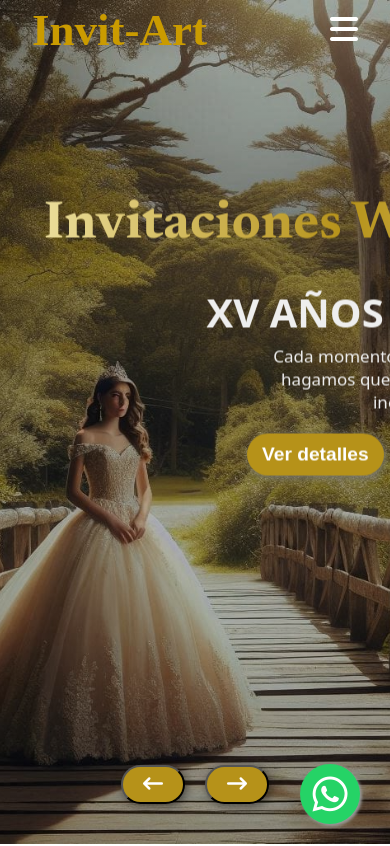
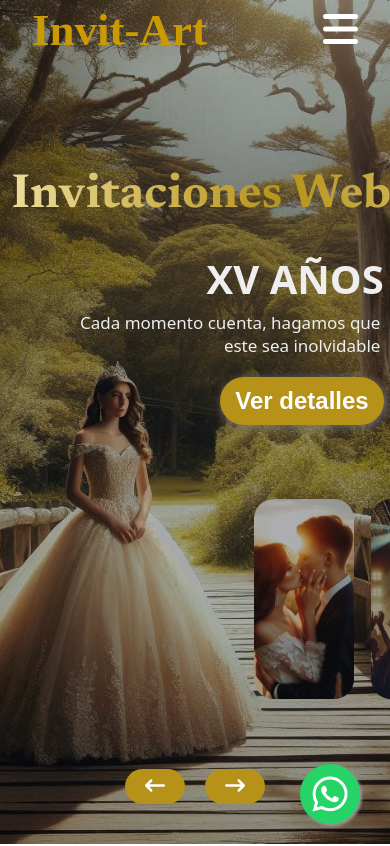
Before and after one commit to Invit-Art/site, a plain HTML site: page index.html in a window 390 px wide. Shown: the top 846 px of the page. Drawn offline with Linux system fonts and the light colour scheme; a web font is replaced by a local one.

Commit message:
Update Invit-Art.css

```diff
--- a/Invit-Art.css
+++ b/Invit-Art.css
@@ -92,7 +92,7 @@ header .navbar .links{
 
 header .navbar .toggle_btn{
     color: #fff;
-    font-size: 2rem;
+    font-size: 2.5rem;
     cursor: pointer;
     display: none;
 }
@@ -139,7 +139,7 @@ header .dropdown_menu{
 }
 
 header .dropdown_menu.open{
-    height: 220px;
+    height: 250px;
 }
 
 header .dropdown_menu li{
@@ -323,7 +323,7 @@ header .dropdown_menu .action_btn{
     transition: 0.3s;
     font-size: 20px;
     padding: 6px 20px;
-    box-shadow: 2px 2px 10px rgba(0, 0, 0, 0.5);
+    border: none;
     color: white;
     background-color: rgb(182, 146, 25);
     cursor: pointer;
@@ -364,7 +364,7 @@ header .dropdown_menu .action_btn{
 }
 
 #somos-in .img-container {
-    background-image: url("assets/pareja.jpg");
+    background-image: url("media/pareja.jpg");
     background-size: cover;
     background-position: center center;
     width: 400px;
@@ -891,13 +891,21 @@ button.sol:hover {
     }
 
     header a{
+        font-size: 1.6rem;
+        font-weight: lighter;
+    }
+
+    header .action_btn{
         font-size: 1.5rem;
-        font-weight: lighter;
+    }
+
+    header .action_btn i{
+        font-size: 2rem;
     }
 
     #show .item .content {
         position: absolute;
-        top: 45%;
+        top: 40%;
         left: 60px;
         width: 83%;
         transform: translate(0, -50%);
@@ -905,8 +913,8 @@ button.sol:hover {
     }
 
     #show .content .web {
-        font-size: 3.3em;
-        left: -5%;
+        font-size: 3em;
+        left: -15%;
     }
 
     #show .content .name {
@@ -915,26 +923,33 @@ button.sol:hover {
     }
 
     #show .content .des {
-        max-width: 200px;
+        max-width: 500px;
         margin-top: 5px;
         margin-bottom: 20px;
         font-size: 17px;
         position: relative;
-        right: -200px;
+        right: 1%;
         text-align: right;
     }
 
     #show .content button {
         padding: 10px 15px;
-        font-size: 1.2em;
+        font-size: 1.5em;
         font-weight: bold;
     }
 
-    #show .slide .item:nth-child(3),
-    #show .slide .item:nth-child(4),
-    #show .slide .item:nth-child(5),
-    #show .slide .item:nth-child(6) {
-        display: none;
+    #show .slide .item {
+        width: 100px;
+        height: 200px;
+        top: 71%;
+    }
+
+    #show .slide .item:nth-child(3) {
+        left: 65%;
+    }
+
+    #show .slide .item:nth-child(4) {
+        left: calc(40% + 215px);
     }
 
     #somos-in .container {
@@ -1017,7 +1032,7 @@ button.sol:hover {
 
     /* Cambio a columna */
     #pool {
-        height: 70vh;
+        height: 60vh;
     }
 
     #pool .containerpol {
@@ -1031,5 +1046,4 @@ button.sol:hover {
     #desing {
         display: none;
     }
-
 }
```
